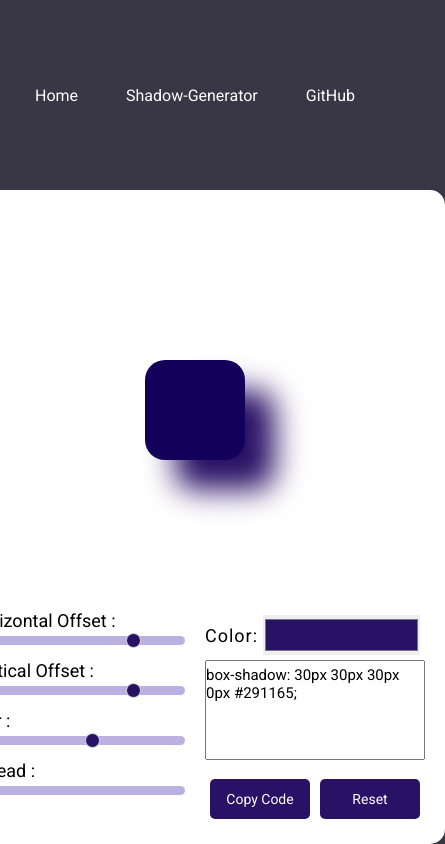
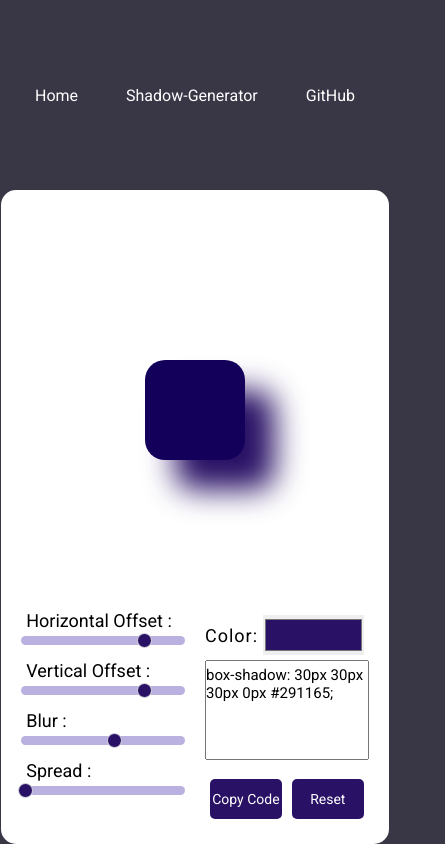
Before and after one commit to devagn611/Project_UI, a plain HTML site: page box_shadow_ui/index.html in a window 390 px wide. Shown: the whole page, 445 px wide, since content can reach past the window. Drawn offline with Linux system fonts and the light colour scheme.

Commit message:
responsive_ui

```diff
--- a/box_shadow_ui/style.css
+++ b/box_shadow_ui/style.css
@@ -205,3 +205,9 @@ button {
 button:hover {
   background-color: #200e4d;
 }
+
+@media (width< 768px){
+  .container{
+    width: fit-content;
+  }
+}
```
